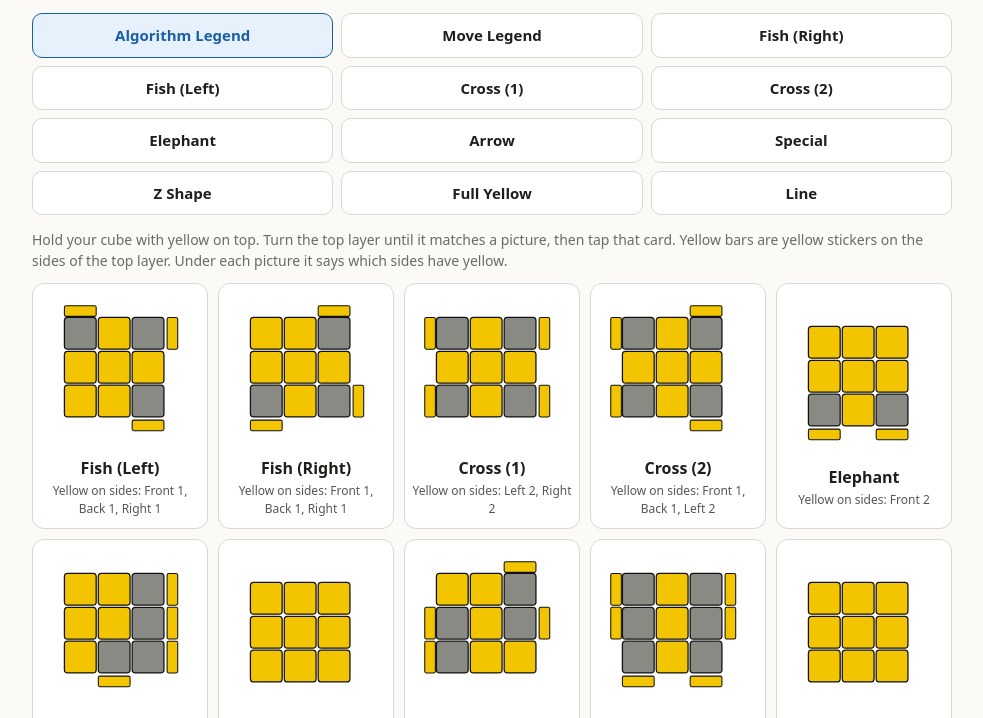
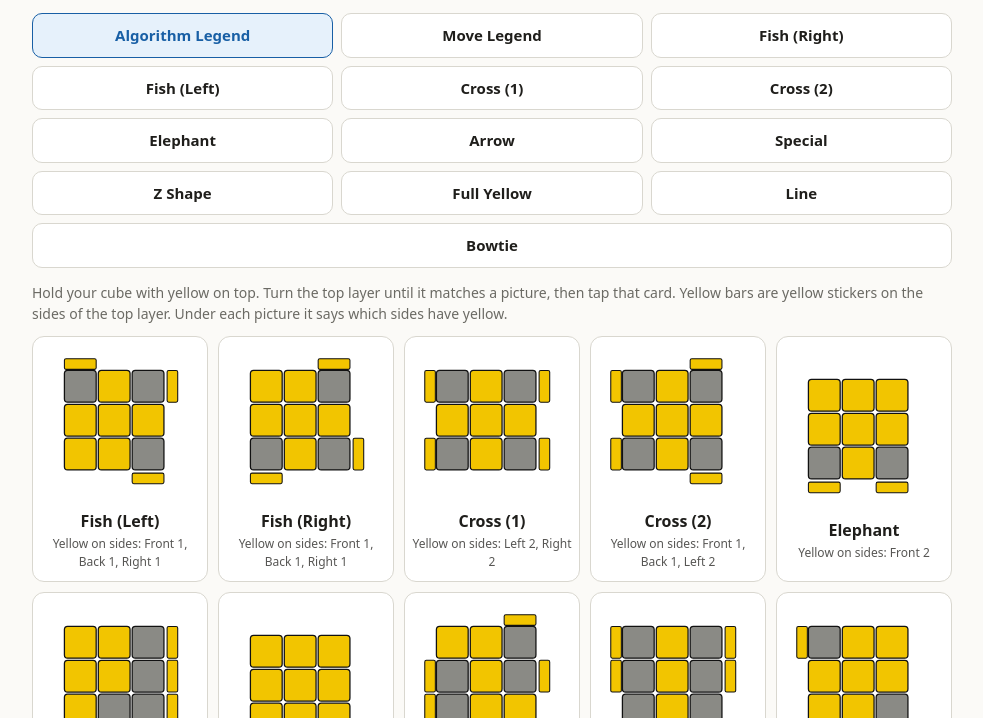
Before and after one commit to harlancolephillips/KnoxCubeHelper, a plain HTML site: page index.html in a window 1280 px wide. Shown: the part 82-800 px from the top of the page, without its empty margins (148-1131 px from the left). Drawn offline with Linux system fonts and the light colour scheme.

Commit message:
Add Bowtie tab (F' r U R' U' r' F R) and r moves to Move Legend
Co-Authored-By: Claude Sonnet 5.5 <noreply@anthropic.com>
Claude-Session: https://claude.ai/code/session_01PBiGJWfCkMjwpnVorogaBW

```diff
--- a/index.html
+++ b/index.html
@@ -53,6 +53,7 @@ h1{font-size:24px;font-weight:600;margin:0 0 2px}
 <button role="tab" id="t-zshape" aria-selected="false">Z Shape</button>
 <button role="tab" id="t-fullyellow" aria-selected="false">Full Yellow</button>
 <button role="tab" id="t-bar" aria-selected="false">Line</button>
+<button role="tab" id="t-bowtie" aria-selected="false">Bowtie</button>
 </div>
 <section id="p-algs"></section>
 <section id="p-moves" hidden></section>
@@ -66,6 +67,7 @@ h1{font-size:24px;font-weight:600;margin:0 0 2px}
 <section id="p-zshape" hidden></section>
 <section id="p-fullyellow" hidden></section>
 <section id="p-bar" hidden></section>
+<section id="p-bowtie" hidden></section>
 </main>
 <script>
 var CO={y:"#F2C500",w:"#F4F4EE",b:"#1F5FBF",g:"#2E9B47",r:"#D63A2F",o:"#F28A1F"};
@@ -150,7 +152,7 @@ function mk(str){var raws=str.split(" ");return parse(str).map(function(m,i){var
 var DF="R U R' U R U2 R' R U R' U R U2 R'",NF="f R U R' U' f' F R U R' U' F'",ZF="F R' F' U' F U R U' F'";
 document.getElementById("p-dfish").innerHTML='<p class="note">Little Fish done two times. Yellow bars sit on the left and right, like the Algorithm Legend picture.</p>'+build("dfish",inv(parse(DF)),"Done",mk(DF));
 document.getElementById("p-nfish").innerHTML='<p class="note">Yellow cross, no yellow corners on top. Lowercase f turns the front two layers together.</p>'+build("nfish",inv(parse(NF)),"Done",mk(NF));
-var MV=[["R",1,"R","Right column up"],["R",3,"R’","Right column down"],["L",3,"L’","Left column up"],["L",1,"L","Left column down"],["U",1,"U","Top row left"],["U",3,"U’","Top row right"],["F",1,"F","Front turns right"],["F",3,"F’","Front turns left"],["U",2,"U2","Top row twice"],["F",2,"F2","Front twice"],["f",1,"f","Front two layers right"],["f",3,"f’","Front two layers left"]];
+var MV=[["R",1,"R","Right column up"],["R",3,"R’","Right column down"],["L",3,"L’","Left column up"],["L",1,"L","Left column down"],["U",1,"U","Top row left"],["U",3,"U’","Top row right"],["F",1,"F","Front turns right"],["F",3,"F’","Front turns left"],["U",2,"U2","Top row twice"],["F",2,"F2","Front twice"],["f",1,"f","Front two layers right"],["f",3,"f’","Front two layers left"],["r",1,"r","Right two columns up"],["r",3,"r’","Right two columns down"]];
 var sv=solved(),mh='<p class="note">Yellow on top, the side facing you is the front. The bright part is what you turn and the arrow shows which way.</p><div class="grid">';
 MV.forEach(function(x){mh+='<div class="card"><p class="cap">'+x[2]+' <span>'+x[3]+'</span></p><svg viewBox="0 0 190 190" role="img" aria-label="'+x[2]+'">'+cube(sv,x[0]==="r"?{parts:[{k:"R",t:x[1]},{k:"M",t:(4-x[1])%4}]}:{k:x[0],t:x[1]})+'</svg></div>';});
 document.getElementById("p-moves").innerHTML=mh+'</div><p class="after">A letter alone is a quarter turn. An apostrophe (’) means the opposite way. A 2 means two quarter turns, so the direction doesn’t matter.</p>';
@@ -164,14 +166,15 @@ else if(n[2]===-1)bar(X+(p[0]+1)*(C+G),X-11,C,10);
 else if(n[0]===1)bar(X+3*(C+G)+1,X+(p[2]+1)*(C+G),10,C);
 else bar(X-11,X+(p[2]+1)*(C+G),10,C);});
 return o;}
-var AL=[["fishl","Fish (Left)",fishSetup],["fishr","Fish (Right)",fish2Setup],["dfish","Cross (1)",inv(parse(DF))],["nfish","Cross (2)",inv(parse(NF))],["elephant","Elephant",eleSetup],["arrow","Arrow",inv(parse("F U R U' R' F'"))],["special","Special",inv(parse("F2 U L R' F2 L' R U F2"))],["zshape","Z Shape",inv(parse(ZF))],["bar","Line",{state:LINEST}],["fullyellow","Full Yellow",inv(parse("R' F R' B2 R F' R' B2 U R U R' U' R' U' R' U R' U2"))]];
+var AL=[["fishl","Fish (Left)",fishSetup],["fishr","Fish (Right)",fish2Setup],["dfish","Cross (1)",inv(parse(DF))],["nfish","Cross (2)",inv(parse(NF))],["elephant","Elephant",eleSetup],["arrow","Arrow",inv(parse("F U R U' R' F'"))],["special","Special",inv(parse("F2 U L R' F2 L' R U F2"))],["zshape","Z Shape",inv(parse(ZF))],["bar","Line",{state:LINEST}],["bowtie","Bowtie",inv(parse("F' r U R' U' r' F R"))],["fullyellow","Full Yellow",inv(parse("R' F R' B2 R F' R' B2 U R U R' U' R' U' R' U R' U2"))]];
 var ah='<p class="note">Hold your cube with yellow on top. Turn the top layer until it matches a picture, then tap that card. Yellow bars are yellow stickers on the sides of the top layer. Under each picture it says which sides have yellow.</p><div class="grid">';
 AL.forEach(function(x){ah+='<button class="lg" onclick="show(\''+x[0]+'\')"><svg viewBox="0 0 153 153" role="img" aria-label="'+x[1]+' start pattern">'+topView(states(x[2],[])[0])+'</svg><b>'+x[1]+'</b><small>'+sideNote(states(x[2],[])[0])+'</small></button>';});
 document.getElementById("p-algs").innerHTML=ah+'</div><p class="after">These pictures look straight down at the top. The side facing you is at the bottom of each picture.</p>';
 document.getElementById("p-zshape").innerHTML='<p class="note">Yellow runs down the middle with two opposite corners yellow on top. Match the picture in the Algorithm Legend, then follow the moves.</p>'+build("zshape",inv(parse(ZF)),"Done",mk(ZF));
 document.getElementById("p-fullyellow").innerHTML='<p class="note">Yellow top is all done, but side colors are mixed up: three corners and three edges need to swap around. Hold the cube so the corner that is already in the right place is at the front right and the edge that is already right is on the left. B2 means turn the back twice. Those pictures show the cube turned around so the back faces you.</p>'+build("fullyellow",inv(parse("R' F R' B2 R F' R' B2 U R U R' U' R' U' R' U R' U2")),"Done",mk("R' F R' B2 R F' R' B2 U R U R' U' R' U' R' U R' U2"));
 document.getElementById("p-bar").innerHTML='<p class="note">Yellow line through the middle, with the other two top edges not yellow. Hold it like the Algorithm Legend picture. Turn the top once (step 1), then do the 6-move algorithm. It makes a yellow cross.</p>'+build("bar",{state:LINEST},"Result",mk("U' F R U R' U' F'"));
-var names=["algs","moves","fishr","fishl","dfish","nfish","zshape","fullyellow","bar","elephant","arrow","special"];
+document.getElementById("p-bowtie").innerHTML='<p class="note">Yellow cross plus two yellow corners facing up on opposite corners (like a bowtie). Turn the top until it matches the Algorithm Legend picture. Lowercase r turns the right two columns together.</p>'+build("bowtie",inv(parse("F' r U R' U' r' F R")),"Done",mk("F' r U R' U' r' F R"));
+var names=["algs","moves","fishr","fishl","dfish","nfish","zshape","fullyellow","bar","bowtie","elephant","arrow","special"];
 function show(n){names.forEach(function(m){document.getElementById("t-"+m).setAttribute("aria-selected",m===n?"true":"false");document.getElementById("p-"+m).hidden=(m!==n);});window.scrollTo(0,0);}
 names.forEach(function(n){document.getElementById("t-"+n).onclick=function(){show(n);};});
 </script>
```
